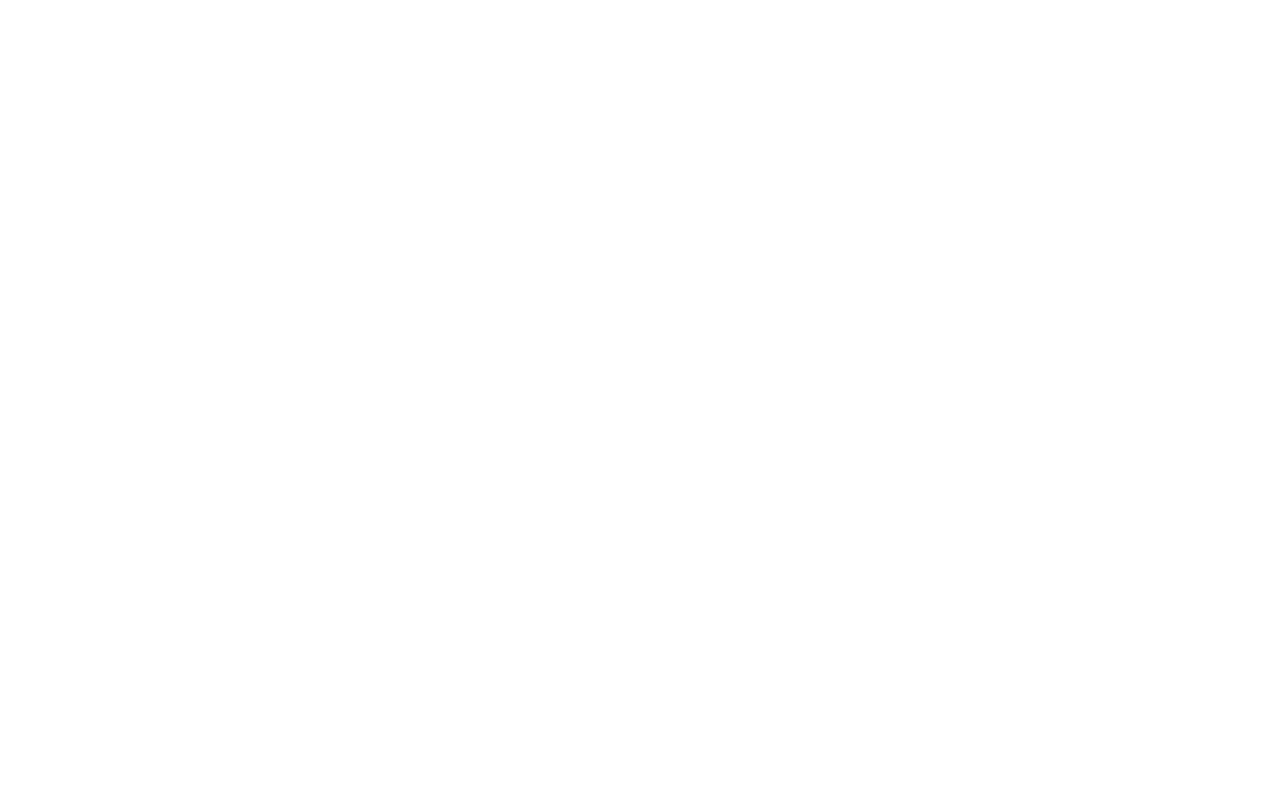
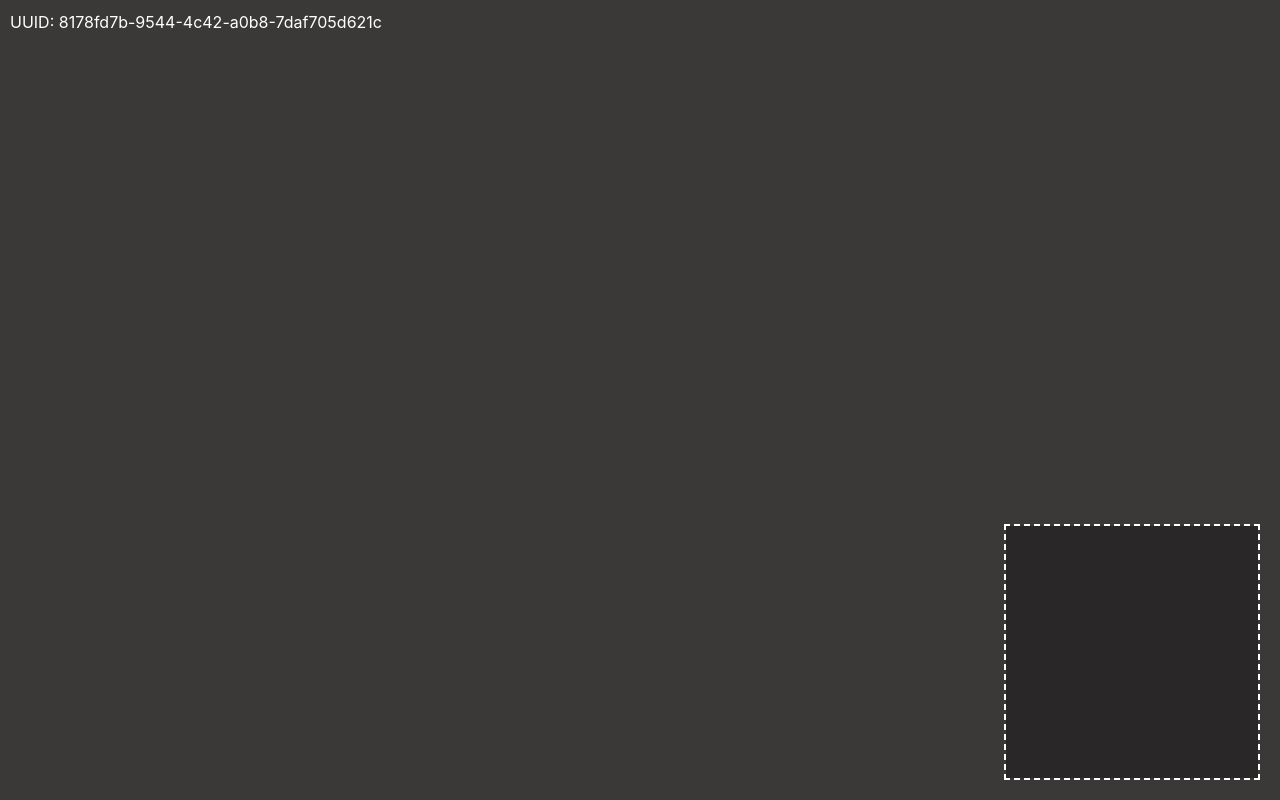
Before and after one commit to wawahuy/meeting, an Angular app in the folder frontend/: page /test-peer in a window 1280 px wide. Before the commit this address led to /. Built offline with nearby package versions, Linux system fonts and the light colour scheme.

Commit message:
add test peer

```diff
--- a/frontend/package.json
+++ b/frontend/package.json
@@ -24,6 +24,7 @@
     "ngx-bootstrap": "^6.2.0",
     "rxjs": "^6.6.7",
     "tslib": "^2.0.0",
+    "uuid": "^8.3.2",
     "zone.js": "~0.10.2"
   },
   "devDependencies": {
@@ -33,9 +34,10 @@
     "@angular/compiler-cli": "~10.1.3",
     "@tailwindcss/forms": "latest",
     "@tailwindcss/typography": "latest",
-    "@types/node": "^12.11.1",
     "@types/jasmine": "~3.5.0",
     "@types/jasminewd2": "~2.0.3",
+    "@types/node": "^12.11.1",
+    "@types/uuid": "^8.3.3",
     "codelyzer": "^6.0.0",
     "jasmine-core": "~3.6.0",
     "jasmine-spec-reporter": "~5.0.0",
--- a/frontend/src/app/test-webrtc/services/data.service.ts
+++ b/frontend/src/app/_services/ws-test.service.ts
@@ -1,23 +1,28 @@
 import { Injectable } from '@angular/core';
 import { Subject } from 'rxjs';
 import { webSocket, WebSocketSubject } from 'rxjs/internal-compatibility';
+import { v4 as uuidv4 } from 'uuid';
 import { environment } from 'src/environments/environment';
-import { Message } from '../types/message';
+import { Message } from '../_models/message';
 
 const WS_ENDPOINT = environment.testWsEndpoint;
 
 @Injectable({
   providedIn: 'root'
 })
-export class DataService {
+export class WsTestService {
 
   private socket$: WebSocketSubject<Message>;
   private messagesSubject = new Subject<Message>();
   public message$ = this.messagesSubject.asObservable();
+  public uuid = uuidv4();
 
   constructor() {}
 
   public connect() {
+    if (!this.socket$) {
+      return;
+    }
     this.socket$ = this.getNewWebsocket();
     this.socket$.subscribe(
       msg => {
--- a/frontend/src/app/app-routing.module.ts
+++ b/frontend/src/app/app-routing.module.ts
@@ -2,7 +2,8 @@
 import { Routes, RouterModule } from '@angular/router';
 
 const routes: Routes = [
-  { path: 'test-webrtc', loadChildren: () => import('./test-webrtc/test-webrtc.module').then(m => m.TestWebrtcModule) }
+  { path: 'test-webrtc', loadChildren: () => import('./test-webrtc/test-webrtc.module').then(m => m.TestWebrtcModule) },
+  { path: 'test-peer', loadChildren: () => import('./test-peer/test-peer.module').then(m => m.TestPeerModule) }
 ];
 
 @NgModule({
--- /dev/null
+++ b/frontend/src/app/test-peer/test-peer-routing.module.ts
@@ -0,0 +1,12 @@
+import { NgModule } from '@angular/core';
+import { Routes, RouterModule } from '@angular/router';
+
+import { TestPeerComponent } from './test-peer.component';
+
+const routes: Routes = [{ path: '', component: TestPeerComponent }];
+
+@NgModule({
+  imports: [RouterModule.forChild(routes)],
+  exports: [RouterModule]
+})
+export class TestPeerRoutingModule { }
--- /dev/null
+++ b/frontend/src/app/test-peer/test-peer.component.html
@@ -0,0 +1,11 @@
+<div class="container-chat">
+  <div class="remote-video">
+    <video #remote_video [autoplay]="true"></video>
+  </div>
+  <div class="local-video">
+    <video #local_video [autoplay]="true"></video>
+  </div>
+  <div class="uuid">
+    UUID: {{uuid}}
+  </div>
+</div>
--- /dev/null
+++ b/frontend/src/app/test-peer/test-peer.component.scss
@@ -0,0 +1,39 @@
+.container-chat {
+  position: fixed;
+  width: 100%;
+  height: 100%;
+
+  .remote-video {
+    width: 100%;
+    height: 100%;
+  }
+
+  .local-video {
+    position: absolute;
+    bottom: 20px;
+    right: 20px;
+    border: 2px dashed #fff;
+    width: 20vw;
+    height: 20vw;
+    z-index: 1;
+
+    video {
+      background: rgb(41, 39, 39);
+    }
+  }
+
+  video {
+    width: 100%;
+    height: 100%;
+    background: rgb(59, 56, 56);
+  }
+
+  .uuid {
+    position: absolute;
+    top: 10px;
+    left: 10px;
+    z-index: 1;
+    font-size: 16px;
+    color: #fff;
+  }
+}
--- /dev/null
+++ b/frontend/src/app/test-peer/test-peer.component.ts
@@ -0,0 +1,25 @@
+import { AfterViewInit, Component, OnInit } from '@angular/core';
+import { WsTestService } from '../_services/ws-test.service';
+
+@Component({
+  selector: 'app-test-peer',
+  templateUrl: './test-peer.component.html',
+  styleUrls: ['./test-peer.component.scss']
+})
+export class TestPeerComponent implements OnInit, AfterViewInit {
+
+  get uuid() {
+    return this.wsTestService.uuid;
+  }
+
+  constructor(
+    private wsTestService: WsTestService
+  ) { }
+
+  ngAfterViewInit(): void {
+    console.log(this.wsTestService.uuid)
+  }
+
+  ngOnInit(): void {
+  }
+}
--- a/frontend/src/app/test-webrtc/test-webrtc.component.ts
+++ b/frontend/src/app/test-webrtc/test-webrtc.component.ts
@@ -1,6 +1,6 @@
 import { AfterViewInit, Component, ElementRef, OnInit, ViewChild } from '@angular/core';
-import { DataService } from './services/data.service';
-import { Message } from './types/message';
+import { WsTestService } from '../_services/ws-test.service';
+import { Message } from '../_models/message';
 
 @Component({
   selector: 'app-test-webrtc',
@@ -18,7 +18,7 @@
   peerConnection: RTCPeerConnection;
 
   constructor(
-    private dataService: DataService
+    private wsTestService: WsTestService
   ) { }
 
   ngAfterViewInit(): void {
@@ -46,7 +46,7 @@
       return;
     }
     this.isOpen = true;
-    this.dataService.send({ type: 'setName', data: this.name });
+    this.wsTestService.send({ type: 'setName', data: this.name });
   }
 
   handleStartLocal() {
@@ -68,7 +68,7 @@
       alert('name call require');
       return;
     }
-    this.dataService.send({ type: "setCall", data: this.nameCall });
+    this.wsTestService.send({ type: "setCall", data: this.nameCall });
 
     this.createPeerConnection();
     this.localMedia.getTracks().forEach(track => {
@@ -81,14 +81,14 @@
         offerToReceiveVideo: true
       })
       await this.peerConnection.setLocalDescription(offer);
-      this.dataService.send({ type: "offer", data: offer });
+      this.wsTestService.send({ type: "offer", data: offer });
     } catch (e) {
       this.handleGetUserMediaError(e);
     }
   }
 
   handleHangUp() {
-    this.dataService.send({ type: "hangup", data: '' });
+    this.wsTestService.send({ type: "hangup", data: '' });
     this.closeVideoCall();
   }
 
@@ -145,7 +145,7 @@
   private handleICECandidateEvent = (event: RTCPeerConnectionIceEvent) => {
     console.log(event);
     if (event.candidate) {
-      this.dataService.send({
+      this.wsTestService.send({
         type: 'ice-candidate',
         data: event.candidate
       })
@@ -179,8 +179,8 @@
   }
 
   private addIncomingMessageHandler() {
-    this.dataService.connect();
-    this.dataService.message$.subscribe(
+    this.wsTestService.connect();
+    this.wsTestService.message$.subscribe(
       msg => {
         switch (msg.type) {
           case 'offer':
@@ -231,7 +231,7 @@
         return this.peerConnection.setLocalDescription(answer);
       })
       .then(() => {
-        this.dataService.send({ type: 'answer', data: this.peerConnection.localDescription });
+        this.wsTestService.send({ type: 'answer', data: this.peerConnection.localDescription });
       })
       .catch(this.handleGetUserMediaError)
   }
```
Also changed, not shown: frontend/src/app/test-peer/test-peer.module.ts (added, +15 -0 lines), frontend/src/app/_models/message.ts (renamed from frontend/src/app/test-webrtc/types/message.ts), 2 other files (tests, documents, lock files or other folders).
